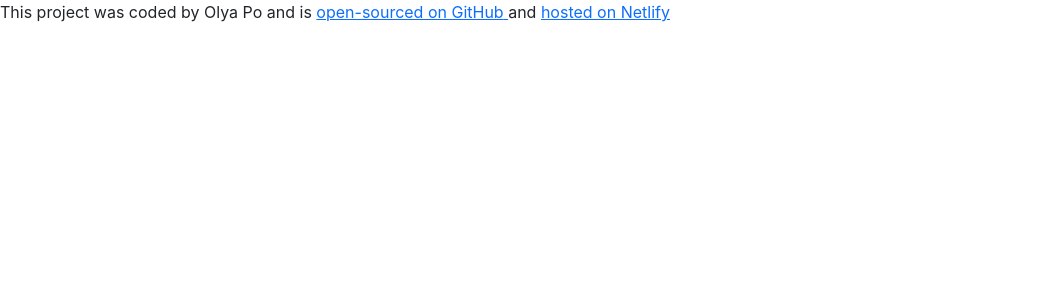
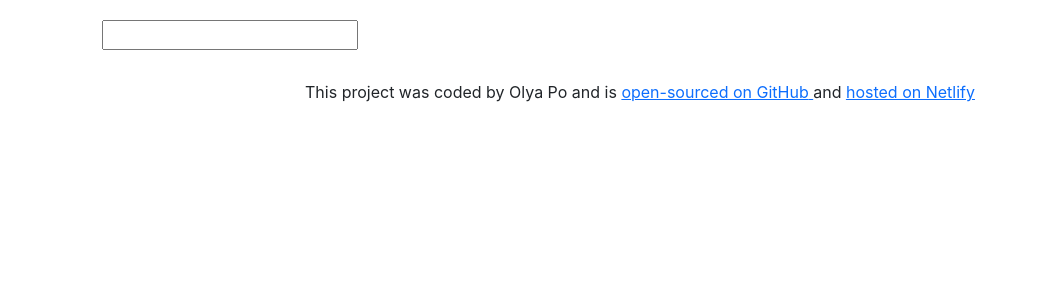
Before and after one commit to OlhaPo/dictionary-project, a React (Create React App) app: page / in a window 1280 px wide. Shown: the top 300 px of the page, without its empty margins (0-1038 px from the left). Built offline with nearby package versions, Linux system fonts and the light colour scheme.

Commit message:
Add search engine

```diff
--- a/src/App.css
+++ b/src/App.css
@@ -0,0 +1,4 @@
+.App-footer {
+  text-align: center;
+  margin: 30px 0;
+}
--- a/src/App.js
+++ b/src/App.js
@@ -1,3 +1,4 @@
+import Dictionary from "./Dictionary";
 import "./App.css";
 
 export default function App() {
@@ -5,8 +6,11 @@
     <div className="App">
       <div className="container">
         <header className="App-header"></header>
-      </div>
-      <footer>
+
+        <main>
+          <Dictionary />
+        </main>
+        <footer className="App-footer">
           This project was coded by Olya Po and is{" "}
           <a
             href="https://github.com/OlhaPo/dictionary-project"
@@ -25,5 +29,6 @@
           </a>
         </footer>
       </div>
+    </div>
   );
 }
--- /dev/null
+++ b/src/Dictionary.css
@@ -0,0 +1,3 @@
+.Dictionary {
+  margin: 20px;
+}
--- /dev/null
+++ b/src/Dictionary.js
@@ -0,0 +1,22 @@
+import React, { useState } from "react";
+import "./Dictionary.css";
+
+export default function Dictionary() {
+  let [keyword, setKeyword] = useState("");
+
+  function handleKeywordChange(event) {
+    setKeyword(event.target.value);
+  }
+
+  function search(event) {
+    event.preventDefault();
+    alert(`Searching for ${keyword} definition`);
+  }
+  return (
+    <div className="Dictionary">
+      <form onSubmit={search}>
+        <input type="search" onChange={handleKeywordChange} />
+      </form>
+    </div>
+  );
+}
```
Lines whose indentation alone changed are shown as unchanged.
